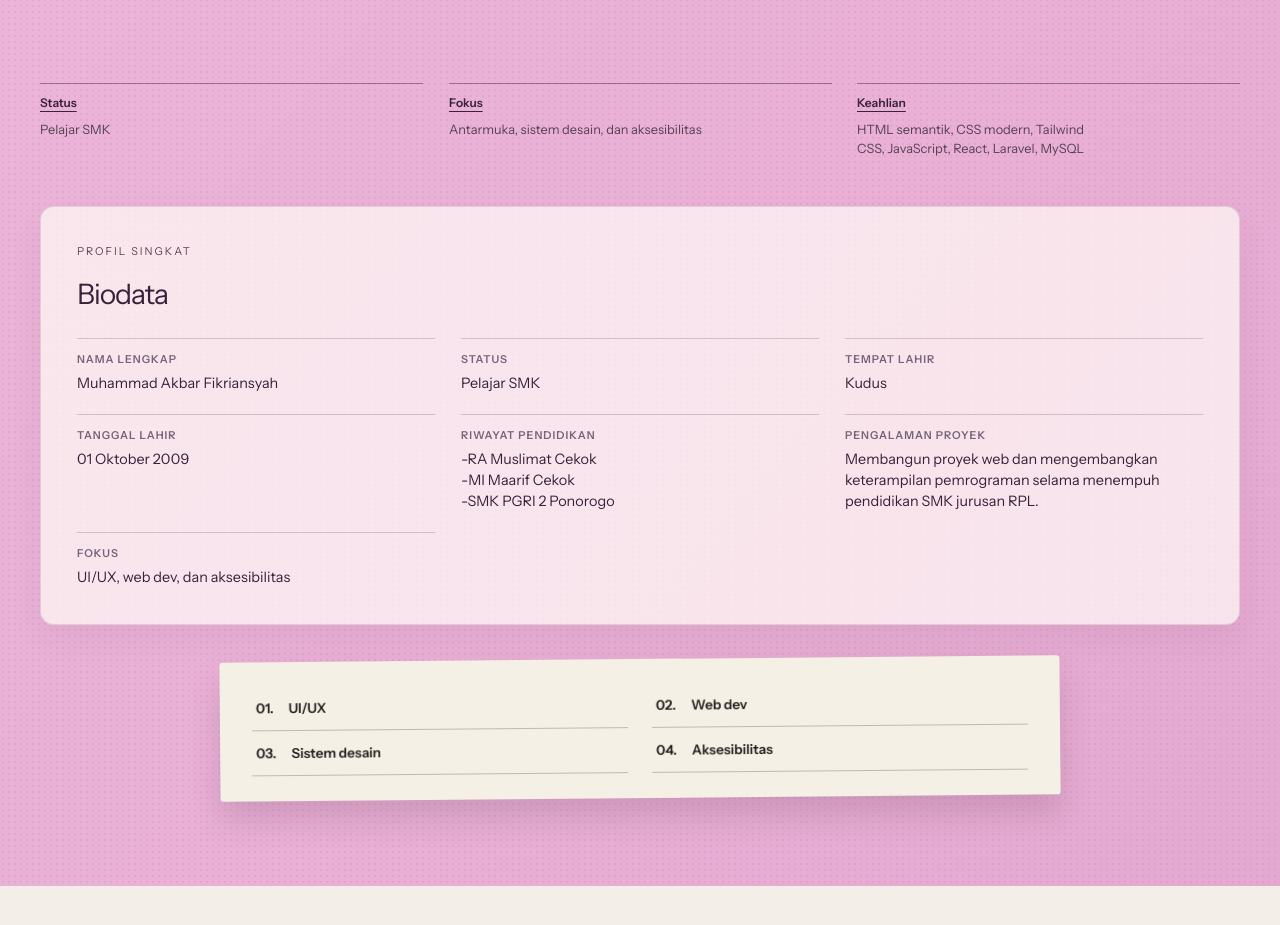
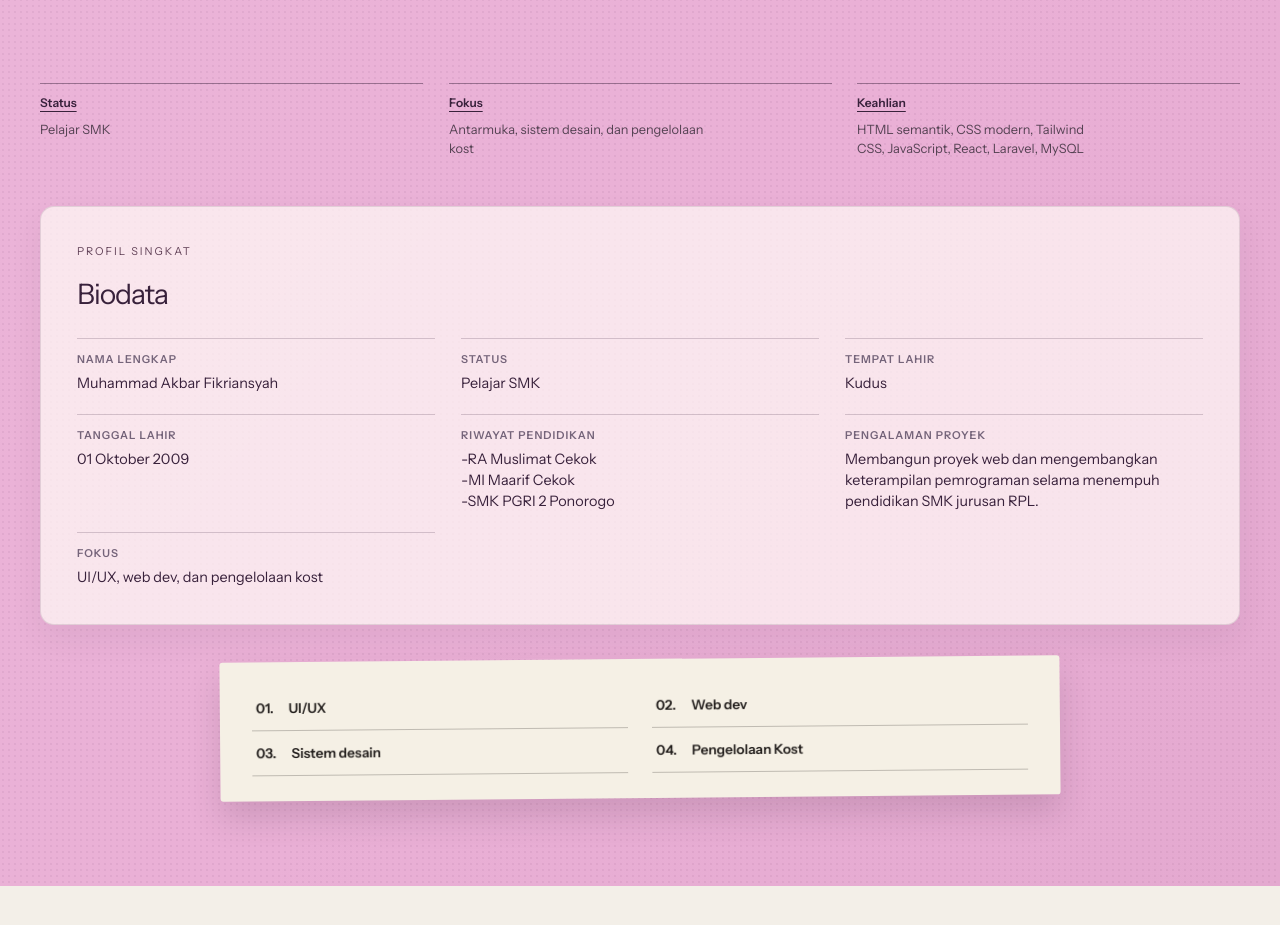
Before and after one commit to hawan5793-gif/portfolio, a plain HTML site: page index.html in a window 1280 px wide. Shown: the part 1687-2612 px from the top of the page. Drawn offline with nearby package versions, Linux system fonts and the light colour scheme.

Commit message:
perubahan text

```diff
--- a/index.html
+++ b/index.html
@@ -79,7 +79,7 @@
 
             <dl class="about-facts">
               <div><dt>Status</dt><dd>Pelajar SMK</dd></div>
-              <div><dt>Fokus</dt><dd>Antarmuka, sistem desain, dan aksesibilitas</dd></div>
+              <div><dt>Fokus</dt><dd>Antarmuka, sistem desain, dan pengelolaan kost</dd></div>
               <div><dt>Keahlian</dt><dd>HTML semantik, CSS modern, Tailwind CSS, JavaScript, React, Laravel, MySQL</dd></div>
             </dl>
 
@@ -95,14 +95,14 @@
                 <div><dt>Tanggal lahir</dt><dd>01 Oktober 2009</dd></div>
                 <div><dt>Riwayat pendidikan</dt><dd>-RA Muslimat Cekok <br/> -MI Maarif Cekok <br/> -SMK PGRI 2 Ponorogo</dd></div>
                 <div><dt>Pengalaman Proyek</dt><dd>Membangun proyek web dan mengembangkan keterampilan pemrograman selama menempuh pendidikan SMK jurusan RPL.</dd></div>
-                <div><dt>Fokus</dt><dd>UI/UX, web dev, dan aksesibilitas</dd></div>
+                <div><dt>Fokus</dt><dd>UI/UX, web dev, dan pengelolaan kost</dd></div>
               </dl>
             </section>
             <ol class="about-disciplines" aria-label="Bidang yang saya kerjakan">
               <li><span>01.</span> UI/UX</li>
               <li><span>02.</span> Web dev</li>
               <li><span>03.</span> Sistem desain</li>
-              <li><span>04.</span> Aksesibilitas</li>
+              <li><span>04.</span> Pengelolaan Kost</li>
             </ol>
           </div>
         </div>
```
